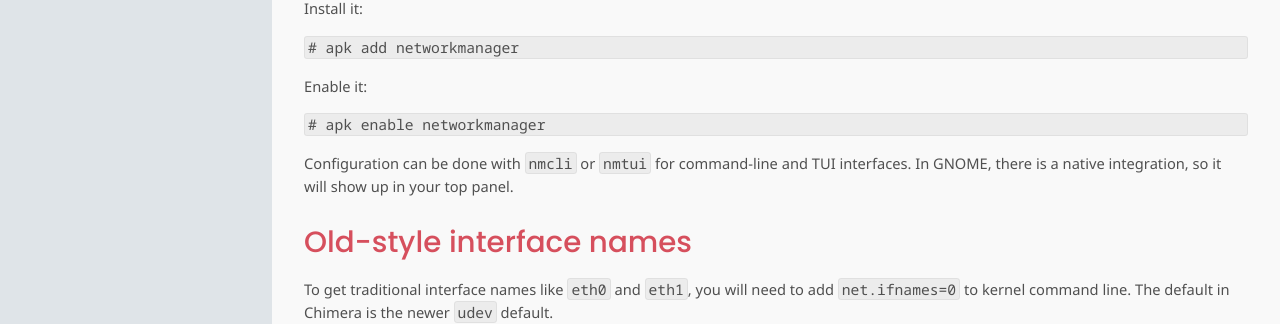
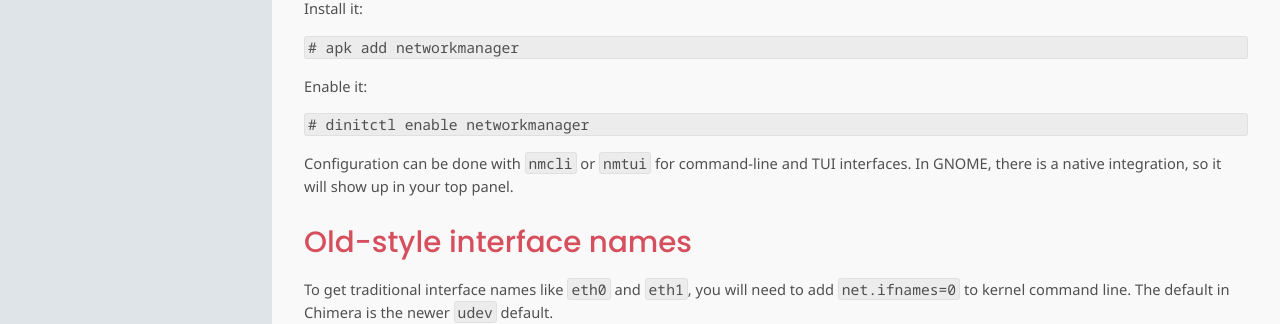
Before and after one commit to chimera-linux/chimera-linux.github.io, a Jekyll site: the page built from _docs/configuration/network.md, in a window 1280 px wide. Shown: the part 802-1126 px from the top of the page. Built offline with Jekyll 4.4.1, drawn with Linux system fonts in a browser that asks for light colours.

Commit message:
minor fixes

````diff
--- a/_docs/configuration/network.md
+++ b/_docs/configuration/network.md
@@ -51,7 +51,7 @@
 Enable it:
 
 ```
-# apk enable networkmanager
+# dinitctl enable networkmanager
 ```
 
 Configuration can be done with `nmcli` or `nmtui` for command-line
````
Also changed, not shown: _docs/configuration/network/firewall.md (renamed from _docs/configuration/firewall.md).
